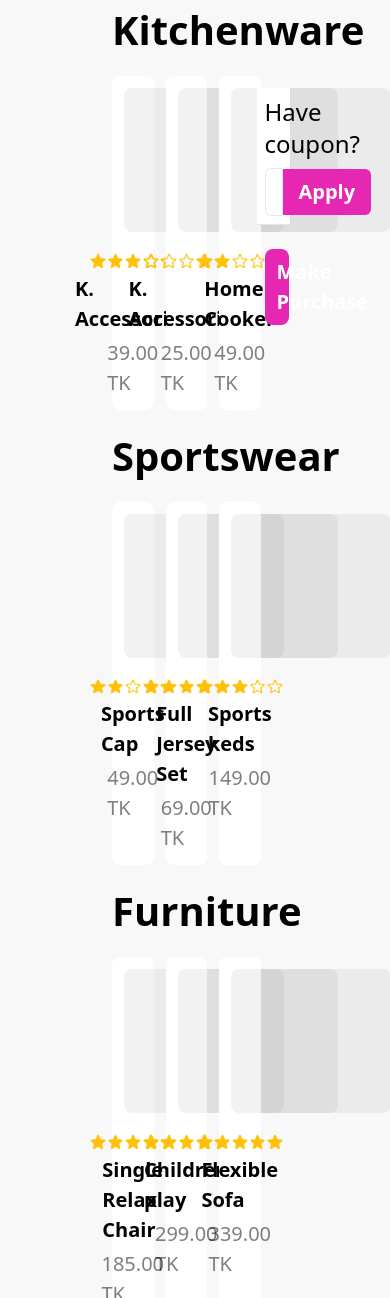
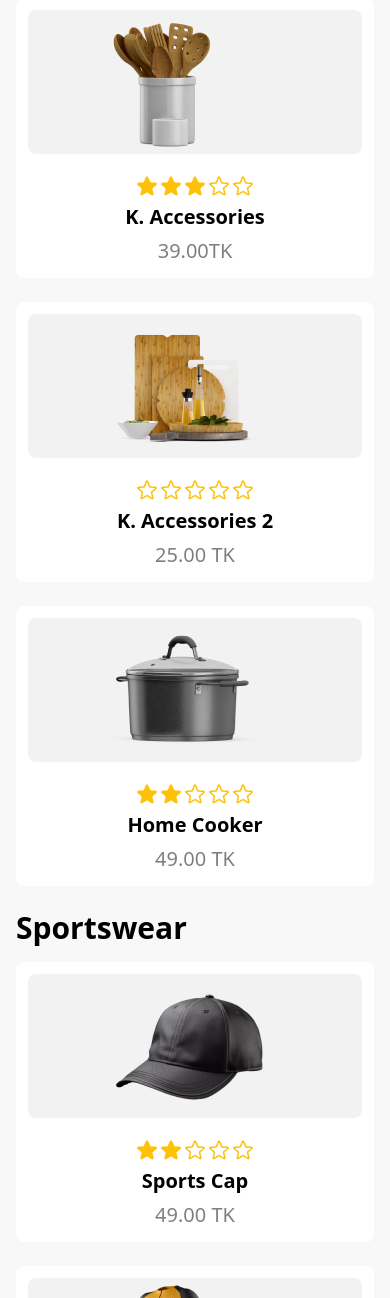
Before and after one commit to alemran22/summer_sale-project, a plain HTML site: page index.html in a window 390 px wide. Shown: the part 702-2000 px from the top of the page. Drawn offline with nearby package versions, Linux system fonts and the light colour scheme.

Commit message:
responsive

```diff
--- a/index.html
+++ b/index.html
@@ -6,19 +6,24 @@
     <script src="https://cdn.tailwindcss.com"></script>
   </head>
   <body>
-    <div class="max-w-7xl mx-auto font-sans bg-[#F8F8F8]">
-      <header
-        class="bg-[#F9F6E2] w-full flex flex-row gap-1 items-center py-10 px-20"
+    <div class="font-sans bg-[#F8F8F8]">
+      <header class="bg-[#F9F6E2] w-full">
+        <div
+          class="max-w-7xl mx-auto flex flex-col-reverse lg:flex-row gap-1 items-center p-4 md:py-6 lg:py-10 lg:px-20"
         >
           <!-- left -->
-        <div class="w-1/2 flex flex-col gap-4 justify-center items-center">
-          <p class="">---SALE FEVER---</p>
-          <h2 class="font-bold text-[52px]">
+          <div class="lg:w-1/2 flex flex-col gap-4 justify-center items-center">
+            <p class="text-xl">---SALE FEVER---</p>
+            <h2
+              class="font-bold text-2xl lg:text-[52px] md:text-[52px] leading-snug"
+            >
               Purchase TK 200 or <br />
               above & get <span class="text-[#E527B2]">20% off</span>
             </h2>
-          <div class="flex flex-row gap-2 items-center">
-            <p class="text-2xl font-medium">Use Promo Code</p>
+            <div class="flex flex-row gap-2 items-center my-5 lg:my-0">
+              <p class="text-xl lg:text-2xl md:text-2xl font-medium">
+                Use Promo Code
+              </p>
               <button
                 class="py-2 px-4 bg-[#E527B2] text-white text-2xl font-semibold rounded-lg"
               >
@@ -27,23 +32,40 @@
             </div>
           </div>
           <!-- right -->
-        <div class="w-1/2"><img src="./images/Summer 1.png" alt="" /></div>
+          <div class="lg:w-1/2 flex flex-row justify-center items-center">
+            <img src="./images/Summer 1.png" alt="" class="md:scale-75" />
+          </div>
+        </div>
       </header>
-      <main class="px-28 py-10 flex flex-row gap-4 w-full">
+      <main
+        class="max-w-7xl mx-auto p-4 lg:px-20 lg:py-10 flex flex-col lg:flex-row gap-4 w-full"
+      >
         <!-- left -->
-        <div class="w-9/12">
+        <div class="lg:w-9/12 md:w-full">
           <!-- Kitchenware -->
-          <section class="w-full">
-            <h2 class="text-[40px] font-semibold my-4">Kitchenware</h2>
+          <section class="w-full mt-6">
+            <h2 class="text-3xl md:text-4xl lg:text-[40px] font-semibold my-4">
+              Kitchenware
+            </h2>
             <!-- card container 1-->
-            <div class="flex flex-row gap-3">
+            <div
+              class="flex flex-col md:flex-row lg:flex-row gap-6 md:gap-2 lg:gap-3"
+            >
               <!-- card 1 -->
-              <div class="bg-white p-3 rounded-lg w-4/12">
+              <div
+                onclick="card1()"
+                id="card-1"
+                class="cursor-pointer bg-white p-3 rounded-lg md:w-4/12 lg:w-4/12"
+              >
                 <!-- image -->
                 <div
                   class="h-36 py-8 px-20 bg-black/5 rounded-lg flex items-center"
                 >
-                  <img src="./images/prod1.png" alt="" class="scale-125" />
+                  <img
+                    src="./images/prod1.png"
+                    alt=""
+                    class="lg:scale-125 md:scale-125"
+                  />
                 </div>
                 <!-- texts -->
                 <div class="flex flex-col items-center gap-1">
@@ -55,17 +77,28 @@
                     <img src="./images/Frame (1).png" alt="" />
                     <img src="./images/Frame (1).png" alt="" />
                   </div>
-                  <h3 class="font-semibold text-[20px]">K. Accessories</h3>
-                  <p class="text-black/50 text-[20px]">39.00 TK</p>
+                  <h3 id="card-1-name" class="font-semibold text-[20px]">
+                    K. Accessories
+                  </h3>
+                  <p class="text-black/50 text-[20px]">
+                    <span id="card-1-price">39.00</span>TK
+                  </p>
                 </div>
               </div>
               <!-- card 2 -->
-              <div class="bg-white p-3 rounded-lg w-4/12">
+              <div
+                id="card-2"
+                class="bg-white p-3 rounded-lg md:w-4/12 lg:w-4/12"
+              >
                 <!-- image -->
                 <div
                   class="h-36 py-8 px-20 bg-black/5 rounded-lg flex flex-row items-center"
                 >
-                  <img src="./images/prod2.png" alt="" class="scale-125" />
+                  <img
+                    src="./images/prod2.png"
+                    alt=""
+                    class="md:scale-125 lg:scale-125"
+                  />
                 </div>
                 <!-- texts -->
                 <div class="flex flex-col items-center gap-1">
@@ -77,17 +110,28 @@
                     <img src="./images/Frame (1).png" alt="" />
                     <img src="./images/Frame (1).png" alt="" />
                   </div>
-                  <h3 class="font-semibold text-[20px]">K. Accessories</h3>
-                  <p class="text-black/50 text-[20px]">25.00 TK</p>
+                  <h3 id="card-2-name" class="font-semibold text-[20px]">
+                    K. Accessories 2
+                  </h3>
+                  <p id="card-2-price" class="text-black/50 text-[20px]">
+                    25.00 TK
+                  </p>
                 </div>
               </div>
               <!-- card 3 -->
-              <div class="bg-white p-3 rounded-lg w-4/12">
+              <div
+                id="card-3"
+                class="bg-white p-3 rounded-lg md:w-4/12 lg:w-4/12"
+              >
                 <!-- image -->
                 <div
                   class="h-36 py-8 px-20 bg-black/5 rounded-lg flex flex-row items-center"
                 >
-                  <img src="./images/prod3.png" alt="" class="scale-125" />
+                  <img
+                    src="./images/prod3.png"
+                    alt=""
+                    class="md:scale-125 lg:scale-125"
+                  />
                 </div>
                 <!-- texts -->
                 <div class="flex flex-col items-center gap-1">
@@ -99,24 +143,36 @@
                     <img src="./images/Frame (1).png" alt="" />
                     <img src="./images/Frame (1).png" alt="" />
                   </div>
-                  <h3 class="font-semibold text-[20px]">Home Cooker</h3>
-                  <p class="text-black/50 text-[20px]">49.00 TK</p>
+                  <h3 id="card-3-name" class="font-semibold text-[20px]">
+                    Home Cooker
+                  </h3>
+                  <p id="card-3-price" class="text-black/50 text-[20px]">
+                    49.00 TK
+                  </p>
                 </div>
               </div>
             </div>
           </section>
           <!-- Sportswear -->
-          <section class="w-full">
-            <h2 class="text-[40px] font-semibold my-4">Sportswear</h2>
+          <section class="w-full mt-6">
+            <h2 class="text-3xl lg:text-[40px] font-semibold my-4">
+              Sportswear
+            </h2>
             <!-- card container 1-->
-            <div class="flex flex-row gap-3">
+            <div
+              class="flex flex-col md:flex-row lg:flex-row md:gap-2 gap-6 lg:gap-3"
+            >
               <!-- card 1 -->
-              <div class="bg-white p-3 rounded-lg w-4/12">
+              <div id="card-4" class="bg-white p-3 rounded-lg lg:w-4/12">
                 <!-- image -->
                 <div
                   class="h-36 py-8 px-20 bg-black/5 rounded-lg flex items-center"
                 >
-                  <img src="./images/prod4.png" alt="" class="scale-125" />
+                  <img
+                    src="./images/prod4.png"
+                    alt=""
+                    class="lg:scale-125 md:scale-150"
+                  />
                 </div>
                 <!-- texts -->
                 <div class="flex flex-col items-center gap-1">
@@ -128,17 +184,25 @@
                     <img src="./images/Frame (1).png" alt="" />
                     <img src="./images/Frame (1).png" alt="" />
                   </div>
-                  <h3 class="font-semibold text-[20px]">Sports Cap</h3>
-                  <p class="text-black/50 text-[20px]">49.00 TK</p>
+                  <h3 id="card-4-name" class="font-semibold text-[20px]">
+                    Sports Cap
+                  </h3>
+                  <p id="card-4-price" class="text-black/50 text-[20px]">
+                    49.00 TK
+                  </p>
                 </div>
               </div>
               <!-- card 2 -->
-              <div class="bg-white p-3 rounded-lg w-4/12">
+              <div id="card-5" class="bg-white p-3 rounded-lg lg:w-4/12">
                 <!-- image -->
                 <div
                   class="h-36 py-8 px-20 bg-black/5 rounded-lg flex flex-row items-center"
                 >
-                  <img src="./images/prod5.png" alt="" class="scale-125" />
+                  <img
+                    src="./images/prod5.png"
+                    alt=""
+                    class="lg:scale-125 md:scale-150"
+                  />
                 </div>
                 <!-- texts -->
                 <div class="flex flex-col items-center gap-1">
@@ -150,17 +214,25 @@
                     <img src="./images/Frame.png" alt="" />
                     <img src="./images/Frame (1).png" alt="" />
                   </div>
-                  <h3 class="font-semibold text-[20px]">Full Jersey Set</h3>
-                  <p class="text-black/50 text-[20px]">69.00 TK</p>
+                  <h3 id="card-5-name" class="font-semibold text-[20px]">
+                    Full Jersey Set
+                  </h3>
+                  <p id="card-5-price" class="text-black/50 text-[20px]">
+                    69.00 TK
+                  </p>
                 </div>
               </div>
               <!-- card 3 -->
-              <div class="bg-white p-3 rounded-lg w-4/12">
+              <div id="card-6" class="bg-white p-3 rounded-lg lg:w-4/12">
                 <!-- image -->
                 <div
                   class="h-36 py-8 px-20 bg-black/5 rounded-lg flex flex-row items-center"
                 >
-                  <img src="./images/prod6.png" alt="" class="scale-125" />
+                  <img
+                    src="./images/prod6.png"
+                    alt=""
+                    class="lg:scale-125 md:scale-150"
+                  />
                 </div>
                 <!-- texts -->
                 <div class="flex flex-col items-center gap-1">
@@ -172,24 +244,36 @@
                     <img src="./images/Frame (1).png" alt="" />
                     <img src="./images/Frame (1).png" alt="" />
                   </div>
-                  <h3 class="font-semibold text-[20px]">Sports keds</h3>
-                  <p class="text-black/50 text-[20px]">149.00 TK</p>
+                  <h3 id="card-6-name" class="font-semibold text-[20px]">
+                    Sports keds
+                  </h3>
+                  <p id="card-6-price" class="text-black/50 text-[20px]">
+                    149.00 TK
+                  </p>
                 </div>
               </div>
             </div>
           </section>
           <!-- Furniture -->
-          <section class="w-full">
-            <h2 class="text-[40px] font-semibold my-4">Furniture</h2>
+          <section class="w-full mt-6">
+            <h2 class="text-3xl lg:text-[40px] font-semibold my-4">
+              Furniture
+            </h2>
             <!-- card container 1-->
-            <div class="flex flex-row gap-3">
+            <div
+              class="flex flex-col md:flex-row lg:flex-row md:gap-2 gap-6 lg:gap-3"
+            >
               <!-- card 1 -->
-              <div class="bg-white p-3 rounded-lg w-4/12">
+              <div id="card-7" class="bg-white p-3 rounded-lg lg:w-4/12">
                 <!-- image -->
                 <div
-                  class="h-36 py-8 px-20 bg-black/5 rounded-lg flex items-center"
+                  class="h-36 py-8 px-20 md:px-14 bg-black/5 rounded-lg flex items-center"
                 >
-                  <img src="./images/prod7.png" alt="" class="scale-150" />
+                  <img
+                    src="./images/prod7.png"
+                    alt=""
+                    class="lg:scale-110 md:w-52"
+                  />
                 </div>
                 <!-- texts -->
                 <div class="flex flex-col items-center gap-1">
@@ -201,17 +285,25 @@
                     <img src="./images/Frame.png" alt="" />
                     <img src="./images/Frame (1).png" alt="" />
                   </div>
-                  <h3 class="font-semibold text-[20px]">Single Relax Chair</h3>
-                  <p class="text-black/50 text-[20px]">185.00 TK</p>
+                  <h3 id="card-7-name" class="font-semibold text-[20px]">
+                    Single Relax Chair
+                  </h3>
+                  <p id="card-7-price" class="text-black/50 text-[20px]">
+                    185.00 TK
+                  </p>
                 </div>
               </div>
               <!-- card 2 -->
-              <div class="bg-white p-3 rounded-lg w-4/12">
+              <div id="card-8" class="bg-white p-3 rounded-lg lg:w-4/12">
                 <!-- image -->
                 <div
                   class="h-36 py-8 px-20 bg-black/5 rounded-lg flex flex-row items-center"
                 >
-                  <img src="./images/prod8.png" alt="" class="scale-125" />
+                  <img
+                    src="./images/prod8.png"
+                    alt=""
+                    class="lg:scale-125 md:scale-150 md:w-36"
+                  />
                 </div>
                 <!-- texts -->
                 <div class="flex flex-col items-center gap-1">
@@ -223,17 +315,21 @@
                     <img src="./images/Frame.png" alt="" />
                     <img src="./images/Frame.png" alt="" />
                   </div>
-                  <h3 class="font-semibold text-[20px]">Children play</h3>
-                  <p class="text-black/50 text-[20px]">299.00 TK</p>
+                  <h3 id="card-8-name" class="font-semibold text-[20px]">
+                    Children play
+                  </h3>
+                  <p id="card-8-price" class="text-black/50 text-[20px]">
+                    299.00 TK
+                  </p>
                 </div>
               </div>
               <!-- card 3 -->
-              <div class="bg-white p-3 rounded-lg w-4/12">
+              <div id="card-9" class="bg-white p-3 rounded-lg lg:w-4/12">
                 <!-- image -->
                 <div
                   class="h-36 py-8 px-20 bg-black/5 rounded-lg flex flex-row items-center"
                 >
-                  <img src="./images/prod9.png" alt="" class="scale-125" />
+                  <img src="./images/prod9.png" alt="" class="lg:scale-125" />
                 </div>
                 <!-- texts -->
                 <div class="flex flex-col items-center gap-1">
@@ -245,42 +341,61 @@
                     <img src="./images/Frame.png" alt="" />
                     <img src="./images/Frame.png" alt="" />
                   </div>
-                  <h3 class="font-semibold text-[20px]">Flexible Sofa</h3>
-                  <p class="text-black/50 text-[20px]">339.00 TK</p>
+                  <h3 id="card-9-name" class="font-semibold text-[20px]">
+                    Flexible Sofa
+                  </h3>
+                  <p id="card-9-price" class="text-black/50 text-[20px]">
+                    339.00 TK
+                  </p>
                 </div>
               </div>
             </div>
           </section>
         </div>
         <!-- right -->
-        <div class="w-3/12 mt-16 py-10 px-1">
-          <div class="p-2 bg-white">
-            <h2 class="text-2xl font-medium mb-2">Have coupon?</h2>
+        <div
+          class="lg:w-3/12 mt-10 lg:py-10 px-1 flex lg:flex-col md:flex-row md:gap-5"
+        >
+          <div class="p-2 md:px-6 lg:px-2 bg-white">
+            <h2 class="text-2xl lg:text-3xl font-medium mb-2 md:mb-6">Have coupon?</h2>
             <div class="flex flex-row items-center">
               <input
                 type="text"
                 name=""
                 placeholder="Coupon code"
                 class="text-[20px] outline-none border py-2 px-2 rounded-l-md w-full"
-                id=""
+                id="coupon-input"
               />
               <button
                 disabled="disabled"
-                id=""
+                id="coupon-button"
                 class="text-[20px] font-semibold py-2 px-4 bg-[#E527B2] rounded-r-md text-white"
               >
                 Apply
               </button>
             </div>
           </div>
-          <div class=""></div>
           <hr />
+          <div class="mt-3">
+            <div id="purchase-history" class="p-2">
+              <h4 class="text-base font-bold text-dark2">
+                Total Price: <span id="total-price"></span>
+              </h4>
+              <h4 class="text-base font-bold text-dark2">
+                Discount: <span id="discount"></span>
+              </h4>
+              <h4 class="text-base font-bold text-dark2">
+                Total: <span id="total"></span>
+              </h4>
+            </div>
             <div class="p-2">
               <button
-              class="text-[20px] font-semibold py-2 px-3 bg-[#E527B2] w-full text-white rounded-lg mt-4"
+                id="purchase-button"
+                class="text-[20px] font-semibold py-2 px-3 bg-[#E527B2] w-full text-white rounded-lg"
               >
                 Make Purchase
               </button>
+            </div>
           </div>
         </div>
       </main>
```
Also changed, not shown: script.js (+58 -0 lines). Lines whose indentation alone changed are shown as unchanged.
